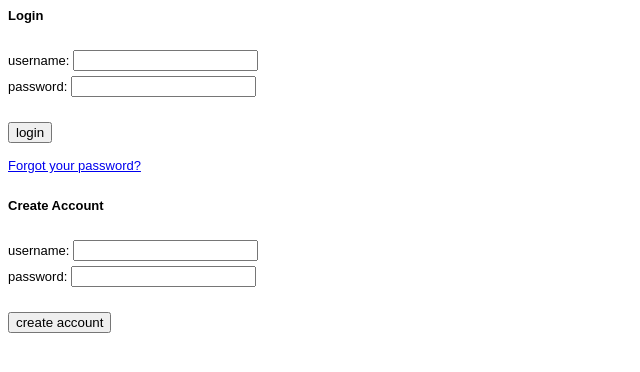
After one commit to PyRasta/hackernews, a Django app: page /logreg in a window 1280 px wide. The commit adds this page. Shown: the top 372 px of the page, without its empty margins (0-640 px from the left). Run offline with Django 3.2, Linux system fonts and the light colour scheme.

Commit message:
регистрация есть

```diff
--- a/main/admin.py
+++ b/main/admin.py
@@ -1,5 +1,6 @@
 from django.contrib import admin
-from .models import Article
+from .models import Article, CreateAccount
 
 
 admin.site.register(Article)
+admin.site.register(CreateAccount)
--- /dev/null
+++ b/main/forms.py
@@ -0,0 +1,17 @@
+from .models import CreateAccount
+from django.forms import ModelForm, TextInput, widgets
+
+
+class CreateForm(ModelForm):
+    class Meta:
+        model = CreateAccount
+        fields = ['name', 'password']
+        widgets = {
+            'name': TextInput(attrs={
+                "class": "pole",
+            }),
+            'password': TextInput(attrs={
+                'type': "password",
+            })
+
+        }
--- a/main/models.py
+++ b/main/models.py
@@ -13,3 +13,14 @@ class Article(models.Model):
     class Meta:
         verbose_name = "Статья"
         verbose_name_plural = "Статьи"
+
+class CreateAccount(models.Model):
+    name = models.CharField("Пользователь", max_length=30)
+    password = models.CharField("Пароль", max_length=50)
+
+    def __str__(self):
+        return self.name
+
+    class Meta:
+        verbose_name = "Пользователь"
+        verbose_name_plural = "Пользователи"
--- /dev/null
+++ b/main/static/main/css/styles_reglog.css
@@ -0,0 +1,32 @@
+@font-face{
+    font-family: Verdana;
+    src: url(../forts/Verdana.ttf) format("tff");
+    font-style: normal;
+    font-weight: normal;
+}
+@font-face{
+    font-family: Verdana-Bold;
+    src: url(../forts/Verdana-Bold.ttf) format("tff");
+    font-style: normal;
+    font-weight: normal;
+}
+body{
+    font-family: Arial, Helvetica, sans-serif;
+    font-size: 13px;
+}
+form{
+    margin-top: 27px;
+}
+.login a{
+    display: block;
+    margin-top: 15px;
+}
+button{
+    margin-top: 25px;
+}
+.create{
+    margin-top: 25px;
+}
+.pole{
+    margin-bottom: 5px;
+}
--- a/main/templates/main/layout.html
+++ b/main/templates/main/layout.html
@@ -32,7 +32,7 @@
         </div>
         <div class="registor">
             <span class="panelurl">
-                <a href="#" class="reg">login</a>
+                <a href="{% url 'logreg' %}" class="reg">login</a>
             </span>
         </div>
     </header>
--- /dev/null
+++ b/main/templates/main/reg_log.html
@@ -0,0 +1,38 @@
+{% load static %}
+<!DOCTYPE html>
+<html lang="en">
+<head>
+    <meta charset="UTF-8">
+    <meta http-equiv="X-UA-Compatible" content="IE=edge">
+    <link rel="stylesheet" href="{% static 'main/css/styles_reglog.css' %}">
+    <link rel="shortcut icon" href="{% static 'main/img/favicon.gif' %}" type="image/gif">
+    <meta name="viewport" content="width=device-width, initial-scale=1.0">
+    <title>Hacker News</title>
+</head>
+<body>
+    <div class="login">
+        <b>Login</b>
+        <form method="POST">
+            {% csrf_token %}
+            username: <input class="pole"> <br>
+            password: <input> <br>
+            <button type="submit">
+                login
+            </button> <br>
+        <a href="#">Forgot your password?</a>
+        </form>
+    </div>
+    <div class="create">
+        <b>Create Account</b>
+        <form method="POST">
+            {% csrf_token %}
+            username: {{ form.name }} <br>
+            password: {{ form.password }} <br>
+            <button type="submit">
+                create account
+            </button>
+        </form>
+        {{ error }}
+    </div>
+</body>
+</html>
--- a/main/urls.py
+++ b/main/urls.py
@@ -11,4 +11,5 @@ urlpatterns = [
     path("show", views.show, name="show"),
     path("jobs", views.jobs, name="jobs"),
     path("submit", views.submit, name="submit"),
+    path("logreg", views.logreg, name="logreg"),
 ]
--- a/main/views.py
+++ b/main/views.py
@@ -1,9 +1,28 @@
-from django.shortcuts import render
+from django.shortcuts import render, redirect
 from .models import Article
+from .forms import CreateForm
 
 def index(request):
     articls = Article.objects.order_by("id")[:30]
     return render(request, 'main/index.html', {'articls': articls})
+
+def logreg(request):
+    error = ''
+    if request.method == "POST":
+        form = CreateForm(request.POST)
+        for el in request.POST:
+            if request.POST == el.name:
+                form.save()
+                return redirect("home")
+            else:
+                error = "404"
+
+    form = CreateForm()
+    contex = {
+        'form': form,
+        'error': error
+    }
+    return render(request, 'main/reg_log.html', contex)
 
 def new(request):
     return render(request, 'main/new.html')
```
Also changed, not shown: main/static/main/css/styles.css (+4 -3 lines), db.sqlite3, main/migrations/0008_createaccount.py (added).
